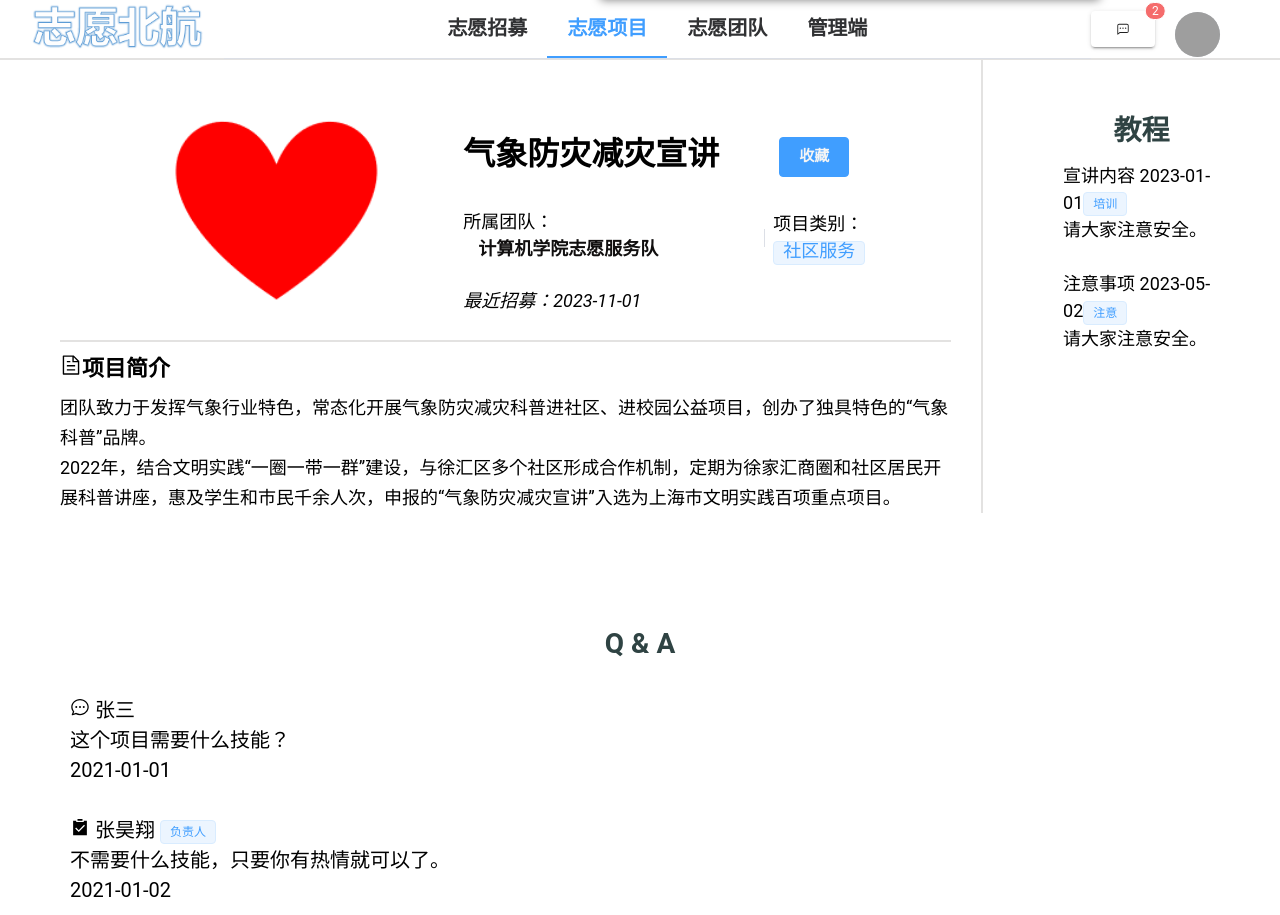
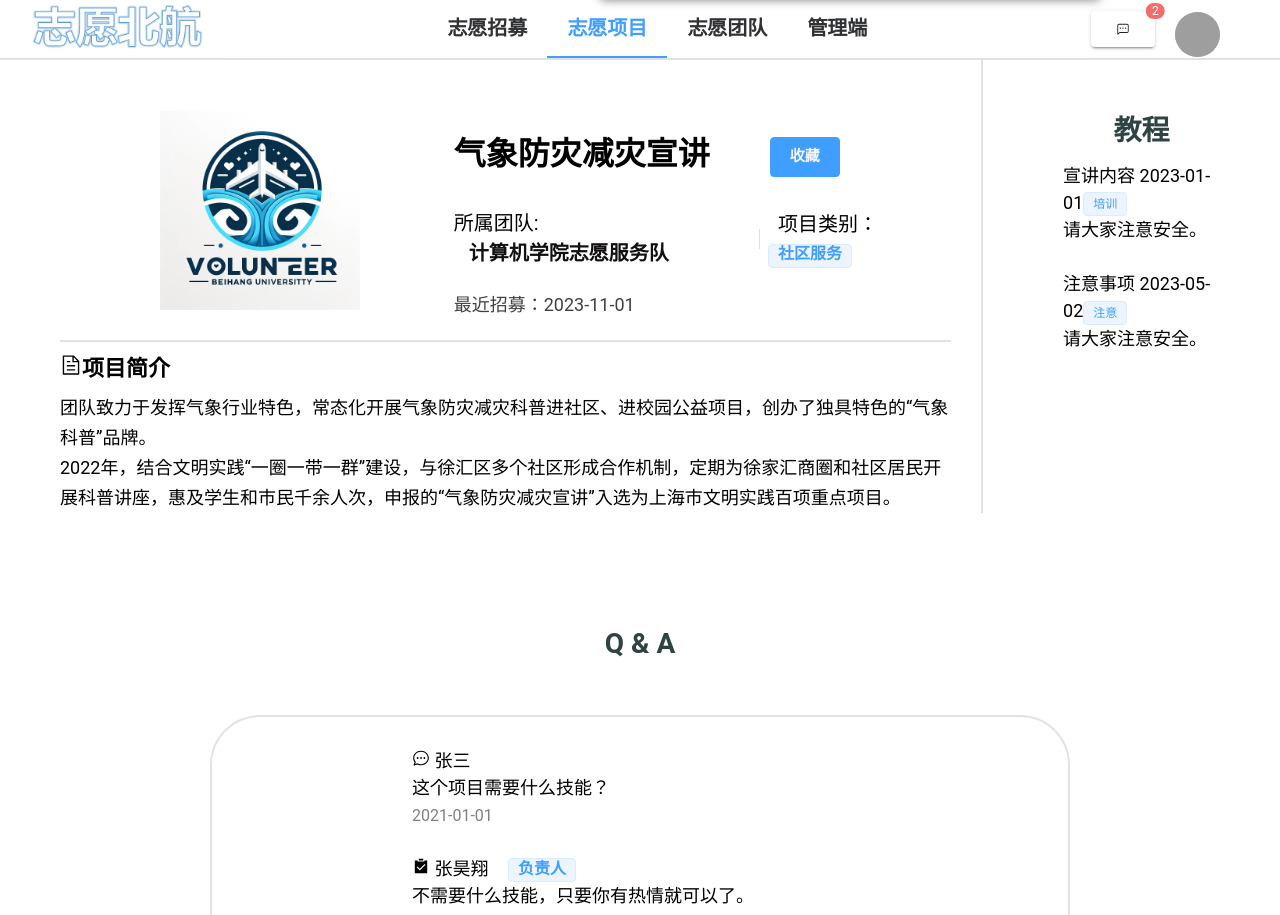
Before and after one commit to Hao7un/DataBase-BUAA-2023, a Vue app in the folder frontend/: page /project/info/1 in a window 1280 px wide. Shown: the top 915 px of the page. Built offline with nearby package versions, Linux system fonts and the light colour scheme; no server answers; grey boxes are pictures that could not be loaded.

Commit message:
finish q&a

```diff
--- a/frontend/src/views/project/ProjectInfoPage.vue
+++ b/frontend/src/views/project/ProjectInfoPage.vue
@@ -4,7 +4,7 @@
             <div class="left-container">
                 <div class="info-container">
                     <div class="img-container">
-                        <img src="../../assets/images/project.png">
+                        <img src="../../assets/images/inf.png">
                     </div>
                     <div class="content-container">
                         <div class="high-container">
@@ -19,22 +19,22 @@
                             <br>
                         </div>
                         <div class="low-container">
-                            <p>所属团队：<el-button text><strong style="color: #110f0f; font-size: 18px; padding-bottom: 4px"
+                            <p>所属团队:<el-button text><strong style="color: #110f0f; font-size: 20px; padding-bottom: 4px"
                                         @click="changeToTeamInfoPage(teamId)">
                                         {{ teamName }}</strong>
                                 </el-button></p>
                             <el-divider border-style="solid" direction="vertical" />
-                            <p>项目类别：<el-tag style="font-size: 18px; padding-bottom: 3px;">{{ showProjectType(projectType)
-                            }}</el-tag></p>
+                            <p> &nbsp; 项目类别：<el-tag style="font-size: 16px; font-weight: bold; padding-bottom: 4px;">
+                                    {{ showProjectType(projectType) }}</el-tag></p>
                         </div>
-                        <p style="font-size: 18px; font-style: italic;">{{ recruitmentStatus(latestTime) }}</p>
+                        <p style="font-size: 18px; color: rgb(65, 64, 64);">{{ recruitmentStatus(latestTime) }}</p>
                     </div>
                 </div>
                 <div class="intro-container">
                     <p style="font-size: 22px; font-weight: bold; margin-bottom: 8px;"><el-icon>
                             <Document />
                         </el-icon>项目简介</p>
-                    <p style="line-height: 30px;" v-html="projectIntroWithBreaks"></p>
+                    <p style="line-height: 30px;" v-html="contentWithBreaks(projectIntro)"></p>
                 </div>
             </div>
             <div class="tutorial-container">
@@ -54,9 +54,18 @@
             </div>
 
             <div v-for="(item, index) in discussionList" :key="index" class="discussion-container">
-                <p><el-icon><ChatDotRound /></el-icon> {{ item.questionPoster }} <br> {{ item.question }} <br> {{ item.questionTime }}</p>
+                <p><el-icon>
+                        <ChatDotRound />
+                    </el-icon> {{ item.questionPoster }}
+                <p v-html="contentWithBreaks(item.question)"></p>
+                <span style="font-size: 16px; color: grey;">{{ item.questionTime }}</span></p>
                 <br>
-                <p><el-icon><Checked /></el-icon> {{ projectLeader }} <el-tag>负责人</el-tag> <br> {{ item.reply }} <br> {{ item.replyTime }}</p>
+                <p><el-icon>
+                        <Checked />
+                    </el-icon> {{ projectLeader }} <el-tag
+                        style="font-size: 16px; font-weight: bold; margin-left: 15px; padding-bottom: 2px;">负责人</el-tag>
+                <p v-html="contentWithBreaks(item.reply)"></p>
+                <span style="font-size: 16px; color: grey;">{{ item.replyTime }}</span></p>
             </div>
             <br>
             <el-button v-if="!questionInput" type="primary" @click="showQuestionInput"
@@ -108,7 +117,7 @@ export default {
             teamName: '计算机学院志愿服务队',
             discussionList: [
                 { questionPoster: '张三', questionTime: '2021-01-01', question: '这个项目需要什么技能？', replyTime: '2021-01-02', reply: '不需要什么技能，只要你有热情就可以了。' },
-                { questionPoster: '李四', questionTime: '2021-01-03', question: '这个项目需要什么技能？', replyTime: '2021-01-04', reply: '不需要什么技能，只要你有热情就可以了。' },
+                { questionPoster: '李四', questionTime: '2021-01-03', question: '这个项目需要什么技能？', replyTime: '2021-01-04', reply: '不需要什么技能。\n只要你有热情就可以了。' },
                 { questionPoster: '王五', questionTime: '2021-01-05', question: '这个项目需要什么技能？', replyTime: '2021-01-06', reply: '不需要什么技能，只要你有热情就可以了。' },
             ],
             tutorialList: [
@@ -187,14 +196,14 @@ export default {
                         this.showQuestionInput = false;
                     }
                 });
+        },
+        contentWithBreaks(content) {
+            return content.replace(/\n/g, '<br>');
         }
     },
     computed: {
         userId() {
             return this.$store.state.userId;
-        },
-        projectIntroWithBreaks() {
-            return this.projectIntro.replace(/\n/g, '<br>');
         }
     },
 }
@@ -254,7 +263,7 @@ export default {
     align-items: center;
     margin-top: 30px;
     margin-bottom: 20px;
-    font-size: 18px;
+    font-size: 20px;
 }
 
 .intro-container {
@@ -276,18 +285,21 @@ export default {
 .qa-container {
     margin-top: 30px;
     margin-bottom: 100px;
-    margin-left: 10px;
-    margin-right: 10px;
+    margin-left: 150px;
+    margin-right: 150px;
     display: block;
 }
 
 .discussion-container {
-    font-size: 20px;
-    margin-top: 30px;
+    font-size: 18px;
+    margin-top: 50px;
+    padding-top: 30px;
     padding-bottom: 30px;
+    padding-left: 200px;
     display: flex;
     flex-direction: column;
-    border-bottom: 2px solid rgb(114, 110, 104, 0.2);
+    border: 2px solid rgb(114, 110, 104, 0.2);
+    border-radius: 50px;
 }
 
 .title-container {
```
Also changed, not shown: frontend/src/assets/images/inf.png (added).
